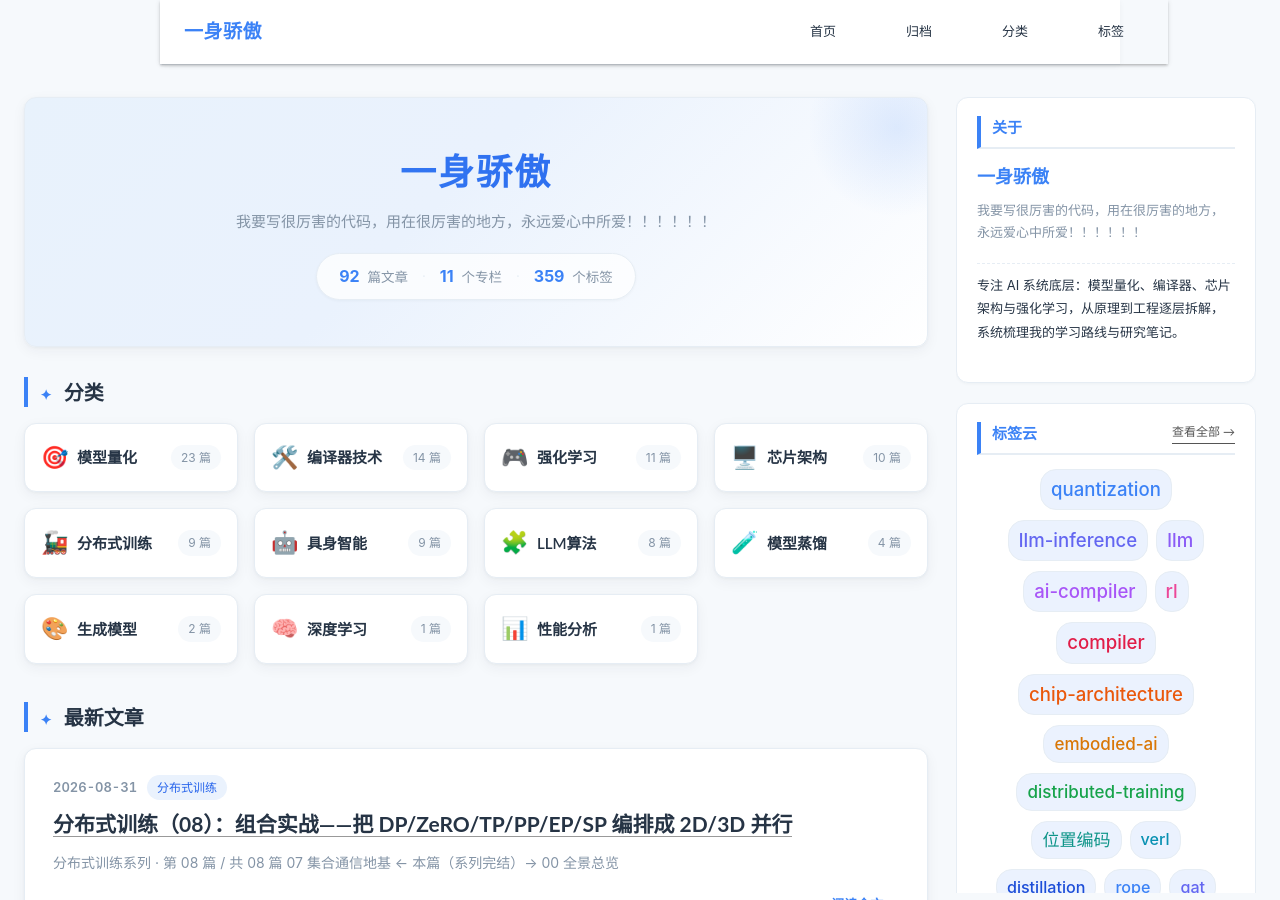
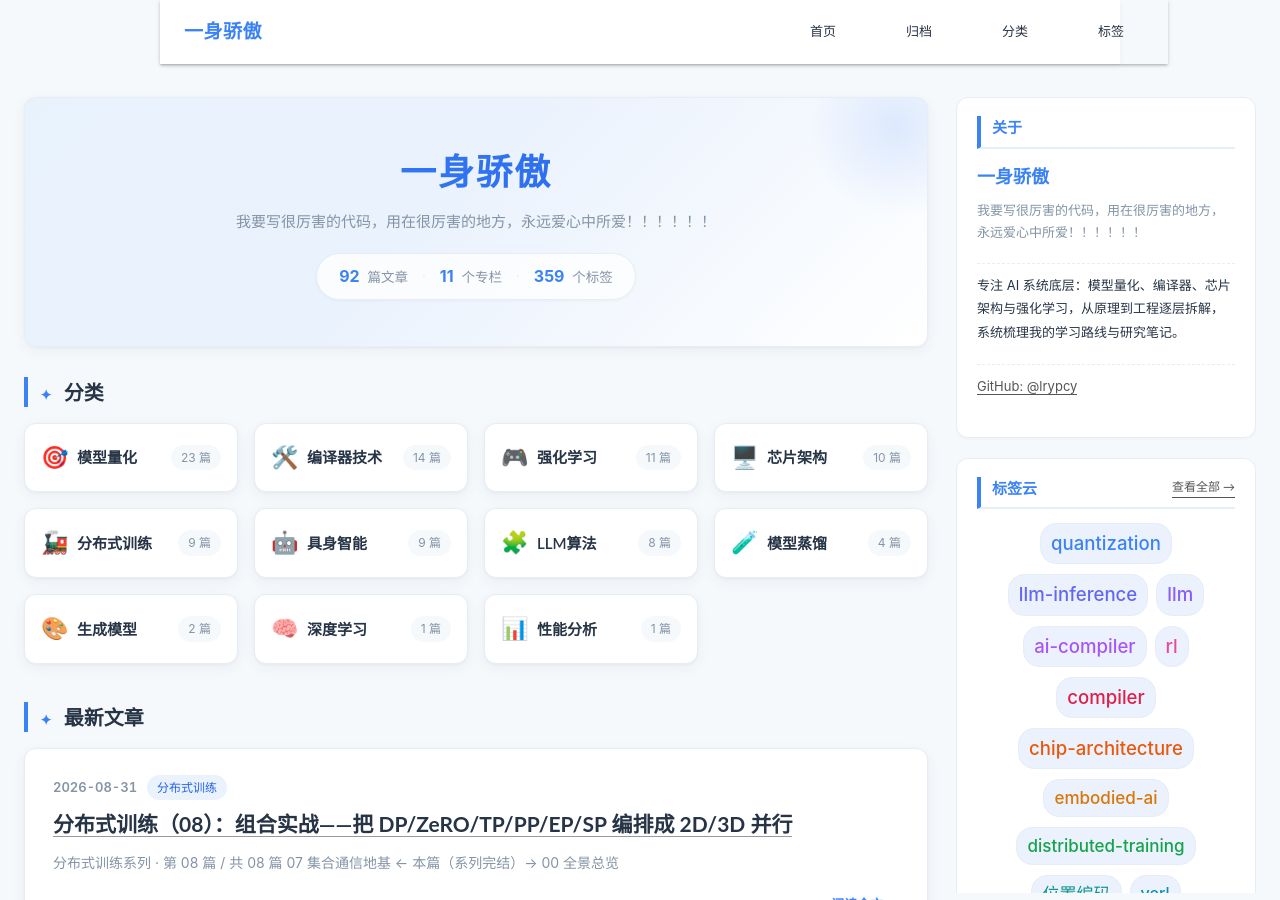
Before and after one commit to lrypcy/lrypcy.github.io, a Jekyll site: the page built from index.html, in a window 1280 px wide and 900 px high. Built offline with Jekyll 4.4.1, drawn with Linux system fonts in a browser that asks for light colours; the list of posts is cut into pages by our own code.

Commit message:
feat: 关于区块显示 GitHub 链接 (@lrypcy)

```diff
--- a/_layouts/default.html
+++ b/_layouts/default.html
@@ -36,7 +36,9 @@
         <h3 class="sidebar-title">关于</h3>
         <p class="sidebar-site-name">{{ site.title }}</p>
         <p class="sidebar-subtitle">{{ site.subtitle }}</p>
-        <p class="sidebar-desc">{{ site.about }}</p>
+        <p class="sidebar-desc">{{ site.about }}
+        </p>
+        <p class="sidebar-desc"><a href="https://github.com/lrypcy" target="_blank" rel="noopener" aria-label="GitHub">GitHub: @lrypcy</a></p>
       </div>
 
       {% unless paginator %}
```
